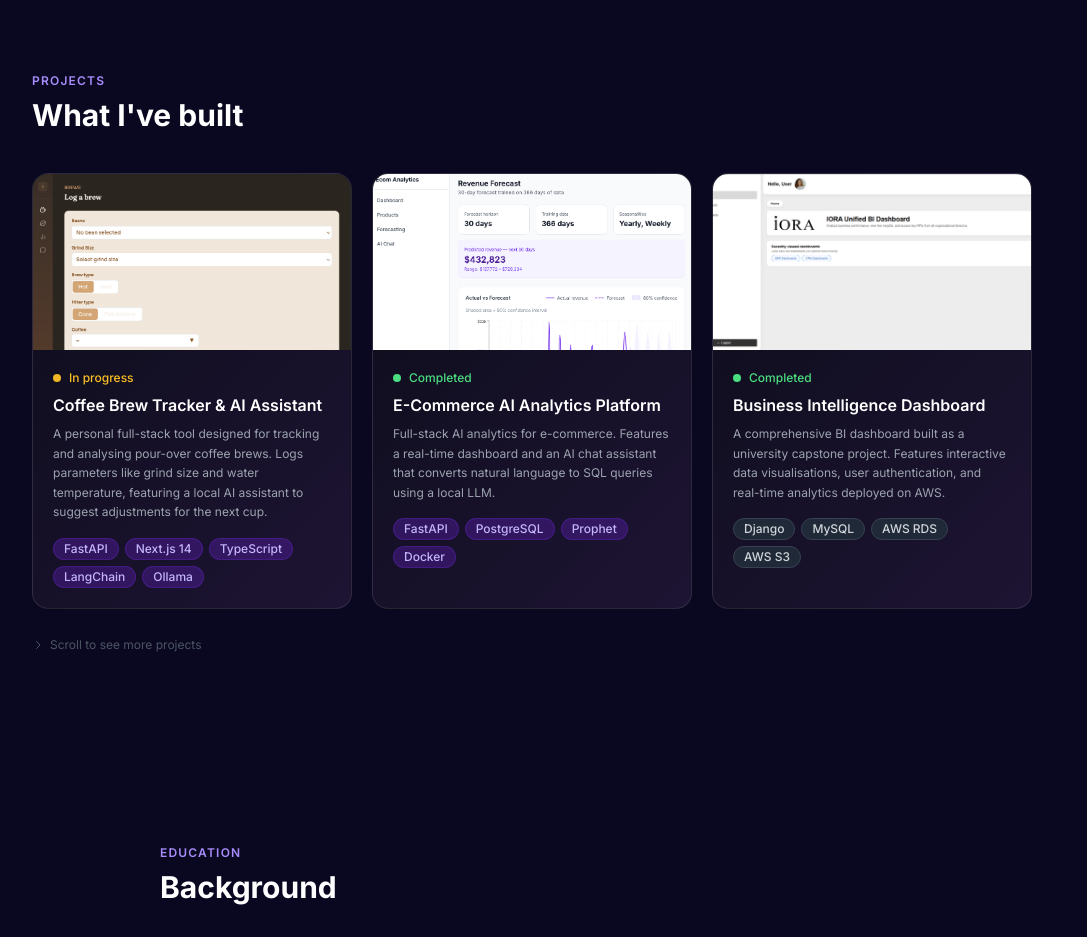
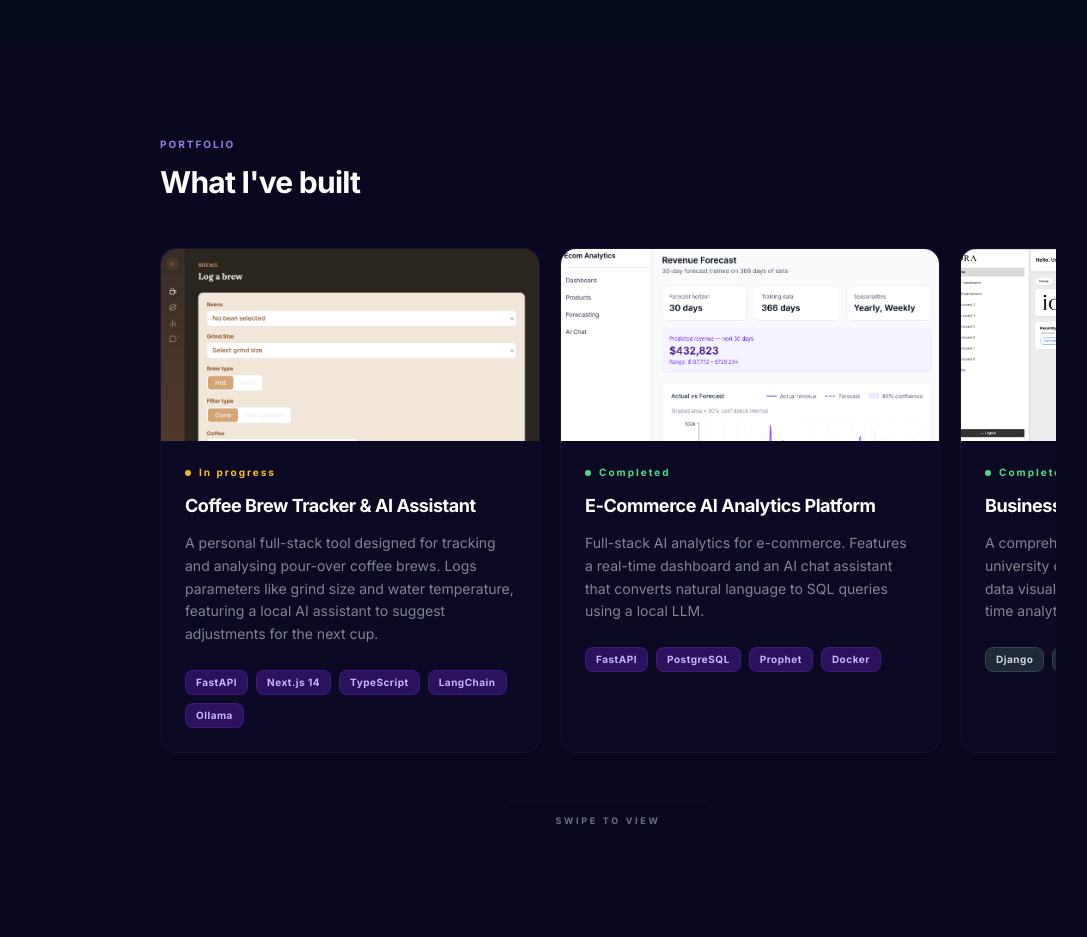
Before and after one commit to adiezakiel01/adiezakiel, a Next.js app: page / in a window 1280 px wide. Shown: the part 1860-2797 px from the top of the page, without its empty margins (32-1119 px from the left). Built offline with nearby package versions, Linux system fonts and the light colour scheme.

Commit message:
Updated about py and project progress bar

```diff
--- a/app/globals.css
+++ b/app/globals.css
@@ -37,3 +37,13 @@ html {
   -ms-overflow-style: none;
   scrollbar-width: none;
 }
+
+@layer utilities {
+  .scrollbar-hide::-webkit-scrollbar {
+    display: none;
+  }
+  .scrollbar-hide {
+    -ms-overflow-style: none;
+    scrollbar-width: none;
+  }
+}
--- a/components/About.tsx
+++ b/components/About.tsx
@@ -10,7 +10,7 @@ export function About() {
     "p-5 rounded-2xl bg-violet-500/[0.02] border border-violet-500/[0.08] flex flex-col justify-center transition-all duration-300 hover:bg-violet-500/[0.05] hover:border-violet-400/[0.2] hover:shadow-[0_0_20px_rgba(139,92,246,0.05)]";
 
   return (
-    <section id="about" className="py-24 px-6">
+    <section id="about" className="py-32 px-6">
       <div className="max-w-4xl mx-auto">
         {/* Section Header */}
         <div ref={headingRef} className="reveal mb-12">
--- a/components/Projects.tsx
+++ b/components/Projects.tsx
@@ -1,5 +1,6 @@
 "use client";
 
+import { useRef, useState, useEffect } from "react";
 import Image from "next/image";
 import { useScrollReveal } from "@/hooks/useScrollReveal";
 
@@ -87,68 +88,61 @@ export function Projects() {
   const headingRef = useScrollReveal();
   const cardsRef = useScrollReveal(100);
 
+  const scrollRef = useRef<HTMLDivElement>(null);
+  const [scrollProgress, setScrollProgress] = useState(0);
+
+  const handleScroll = () => {
+    if (scrollRef.current) {
+      const { scrollLeft, scrollWidth, clientWidth } = scrollRef.current;
+      const progress = (scrollLeft / (scrollWidth - clientWidth)) * 100;
+      setScrollProgress(progress);
+    }
+  };
+
+  useEffect(() => {
+    handleScroll();
+    window.addEventListener("resize", handleScroll);
+    return () => window.removeEventListener("resize", handleScroll);
+  }, []);
+
   return (
     <section id="projects" className="py-24 px-6 bg-[#0A0820]">
-      <div className="max-w-6xl mx-auto">
-        <div ref={headingRef} className="reveal mb-10">
-          <p className="text-violet-400 text-xs font-semibold tracking-widest uppercase mb-2">
-            Projects
+      <div className="max-w-4xl mx-auto">
+        {/* Header - Synchronized with About section */}
+        <div ref={headingRef} className="reveal mb-12">
+          <p className="text-violet-400 text-[10px] font-bold tracking-[0.2em] uppercase mb-3 opacity-90">
+            Portfolio
           </p>
-          <h2 className="text-3xl font-bold text-white">
+          <h2 className="text-3xl font-bold text-white tracking-tight">
             What I&apos;ve built
           </h2>
         </div>
 
         <div ref={cardsRef} className="reveal">
+          {/* Horizontal Scroll Container */}
           <div
-            className="flex gap-5 overflow-x-auto pb-4"
-            style={{ scrollSnapType: "x mandatory" }}
+            ref={scrollRef}
+            onScroll={handleScroll}
+            className="flex gap-5 overflow-x-auto pb-10 scrollbar-hide snap-x snap-mandatory"
           >
             {projects.map((project) => {
               const status = statusConfig[project.status];
               return (
                 <div
                   key={project.title}
-                  className="flex-shrink-0 w-80 rounded-2xl border border-white/10
-                             hover:border-violet-500/40 transition-all duration-300 group
-                             overflow-hidden"
-                  style={{
-                    background:
-                      "linear-gradient(135deg, rgba(13,13,26,0.95) 0%, rgba(31,21,53,0.95) 100%)",
-                    scrollSnapAlign: "start",
-                  }}
+                  className="flex-shrink-0 w-[300px] sm:w-[380px] rounded-2xl border border-violet-500/[0.08]
+                             transition-all duration-500 group overflow-hidden snap-start bg-violet-500/[0.02]"
                 >
                   {/* Screenshot preview */}
-                  <div className="relative h-44 overflow-hidden">
+                  <div className="relative h-48 overflow-hidden bg-gray-900/50">
                     {project.preview}
-
-                    {/* Hover overlay */}
-                    <div
-                      className="absolute inset-0 bg-black/60 flex items-center
-                                    justify-center gap-3 opacity-0 group-hover:opacity-100
-                                    transition-opacity duration-200"
-                    >
+                    <div className="absolute inset-0 bg-black/60 backdrop-blur-[2px] flex items-center justify-center gap-3 opacity-0 group-hover:opacity-100 transition-all duration-300">
                       {project.demo && (
                         <a
                           href={project.demo}
                           target="_blank"
-                          className="flex items-center gap-1.5 px-4 py-2 bg-violet-600
-                                     hover:bg-violet-500 text-white rounded-lg text-xs
-                                     font-medium transition-colors"
+                          className="px-4 py-2 bg-violet-600 hover:bg-violet-500 text-white rounded-xl text-xs font-semibold transition-all"
                         >
-                          <svg
-                            className="w-3 h-3"
-                            fill="none"
-                            stroke="currentColor"
-                            viewBox="0 0 24 24"
-                          >
-                            <path
-                              strokeLinecap="round"
-                              strokeLinejoin="round"
-                              strokeWidth={2}
-                              d="M10 6H6a2 2 0 00-2 2v10a2 2 0 002 2h10a2 2 0 002-2v-4M14 4h6m0 0v6m0-6L10 14"
-                            />
-                          </svg>
                           Visit
                         </a>
                       )}
@@ -156,49 +150,40 @@ export function Projects() {
                         <a
                           href={project.github}
                           target="_blank"
-                          className="flex items-center gap-1.5 px-4 py-2 bg-white/10
-                                     hover:bg-white/20 text-white rounded-lg text-xs
-                                     font-medium transition-colors border border-white/20"
+                          className="px-4 py-2 bg-white/5 hover:bg-white/10 text-white rounded-xl text-xs font-semibold transition-all border border-white/10"
                         >
-                          <svg
-                            className="w-3 h-3"
-                            fill="currentColor"
-                            viewBox="0 0 24 24"
-                          >
-                            <path d="M12 0C5.37 0 0 5.37 0 12c0 5.31 3.435 9.795 8.205 11.385.6.105.825-.255.825-.57 0-.285-.015-1.23-.015-2.235-3.015.555-3.795-.735-4.035-1.41-.135-.345-.72-1.41-1.23-1.695-.42-.225-1.02-.78-.015-.795.945-.015 1.62.87 1.845 1.23 1.08 1.815 2.805 1.305 3.495.99.105-.78.42-1.305.765-1.605-2.67-.3-5.46-1.335-5.46-5.925 0-1.305.465-2.385 1.23-3.225-.12-.3-.54-1.53.12-3.18 0 0 1.005-.315 3.3 1.23.96-.27 1.98-.405 3-.405s2.04.135 3 .405c2.295-1.56 3.3-1.23 3.3-1.23.66 1.65.24 2.88.12 3.18.765.84 1.23 1.905 1.23 3.225 0 4.605-2.805 5.625-5.475 5.925.435.375.81 1.095.81 2.22 0 1.605-.015 2.895-.015 3.3 0 .315.225.69.825.57A12.02 12.02 0 0024 12c0-6.63-5.37-12-12-12z" />
-                          </svg>
                           Code
                         </a>
                       )}
                     </div>
                   </div>
 
-                  {/* Card content */}
-                  <div className="p-5">
-                    <div className="flex items-center gap-2 mb-2">
-                      <span className={`w-2 h-2 rounded-full ${status.dot}`} />
-                      <span className={`text-xs font-medium ${status.text}`}>
+                  {/* Card content - Typography Synced */}
+                  <div className="p-6">
+                    <div className="flex items-center gap-2 mb-3">
+                      <span
+                        className={`w-1.5 h-1.5 rounded-full ${status.dot}`}
+                      />
+                      <span
+                        className={`text-[10px] font-bold tracking-[0.2em] ${status.text}`}
+                      >
                         {status.label}
                       </span>
                     </div>
 
-                    <h3
-                      className="text-base font-semibold text-white mb-2
-                                   group-hover:text-violet-300 transition-colors leading-snug"
-                    >
+                    <h3 className="text-lg font-bold text-white mb-3 group-hover:text-violet-300 transition-colors tracking-tight">
                       {project.title}
                     </h3>
 
-                    <p className="text-gray-400 text-xs leading-relaxed mb-4">
+                    <p className="text-gray-400 text-[14px] leading-relaxed mb-6 opacity-80">
                       {project.description}
                     </p>
 
-                    <div className="flex flex-wrap gap-1.5">
+                    <div className="flex flex-wrap gap-2">
                       {project.tags.map((tag) => (
                         <span
                           key={tag}
-                          className={`inline-block px-2.5 py-0.5 rounded-full text-xs
-                                      font-medium border ${project.tagColor}`}
+                          className={`px-2.5 py-1 rounded-lg text-[10px] font-bold tracking-wider border ${project.tagColor}`}
                         >
                           {tag}
                         </span>
@@ -210,23 +195,20 @@ export function Projects() {
             })}
           </div>
 
-          {/* Scroll hint */}
-          <p className="text-xs text-gray-600 mt-3 flex items-center gap-1.5">
-            <svg
-              className="w-3 h-3"
-              fill="none"
-              stroke="currentColor"
-              viewBox="0 0 24 24"
-            >
-              <path
-                strokeLinecap="round"
-                strokeLinejoin="round"
-                strokeWidth={2}
-                d="M9 5l7 7-7 7"
+          {/* Simplified Progress Bar - No percentages, just the trace */}
+          <div className="mt-2 max-w-[200px] mx-auto">
+            <div className="relative w-full h-[1px] bg-white/5 rounded-full overflow-hidden">
+              <div
+                className="absolute top-0 left-0 h-full bg-gradient-to-r from-violet-600/50 via-violet-400 to-violet-600/50 shadow-[0_0_10px_rgba(139,92,246,0.4)] transition-all duration-300 ease-out"
+                style={{ width: `${scrollProgress}%` }}
               />
-            </svg>
-            Scroll to see more projects
-          </p>
+            </div>
+
+            {/* Minimalist Hint */}
+            <p className="text-center mt-3 text-[9px] uppercase tracking-[0.3em] text-gray-500 font-bold">
+              {scrollProgress > 95 ? "End of Projects" : "Swipe to View"}
+            </p>
+          </div>
         </div>
       </div>
     </section>
```
